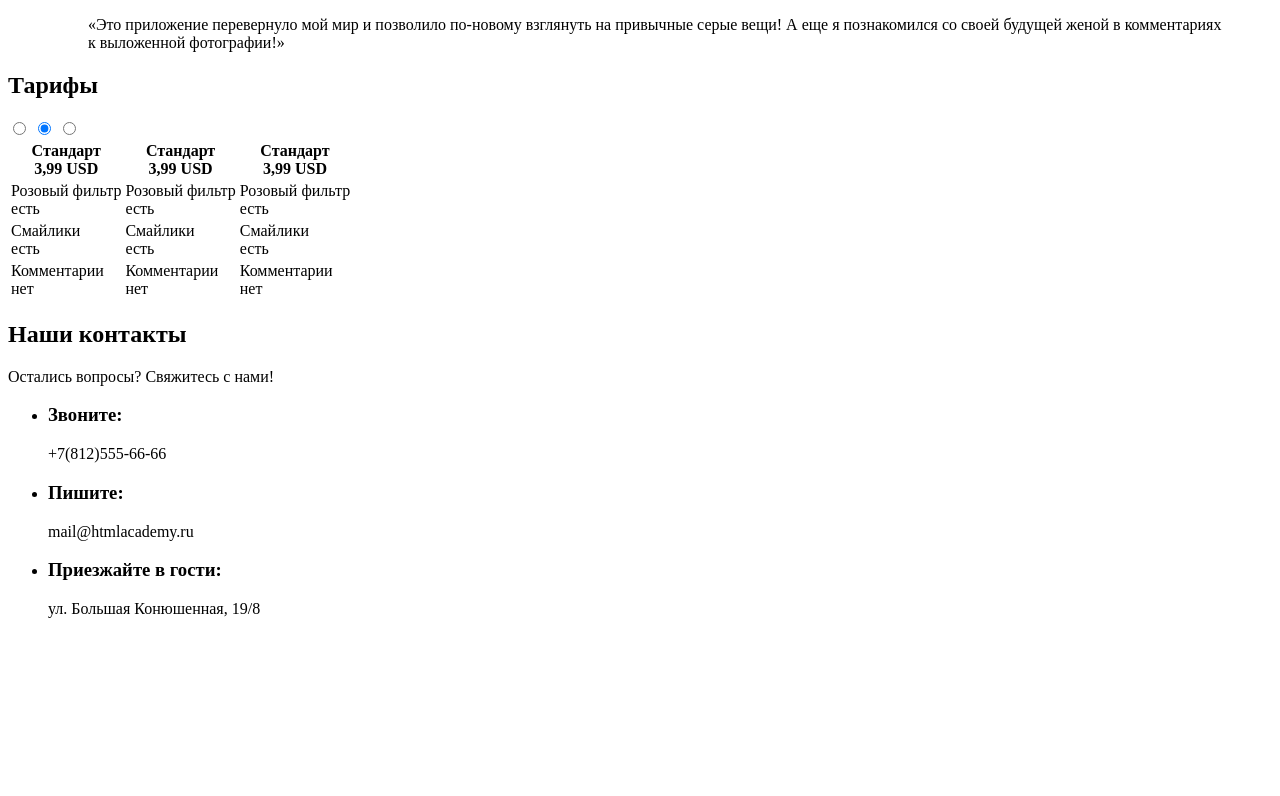
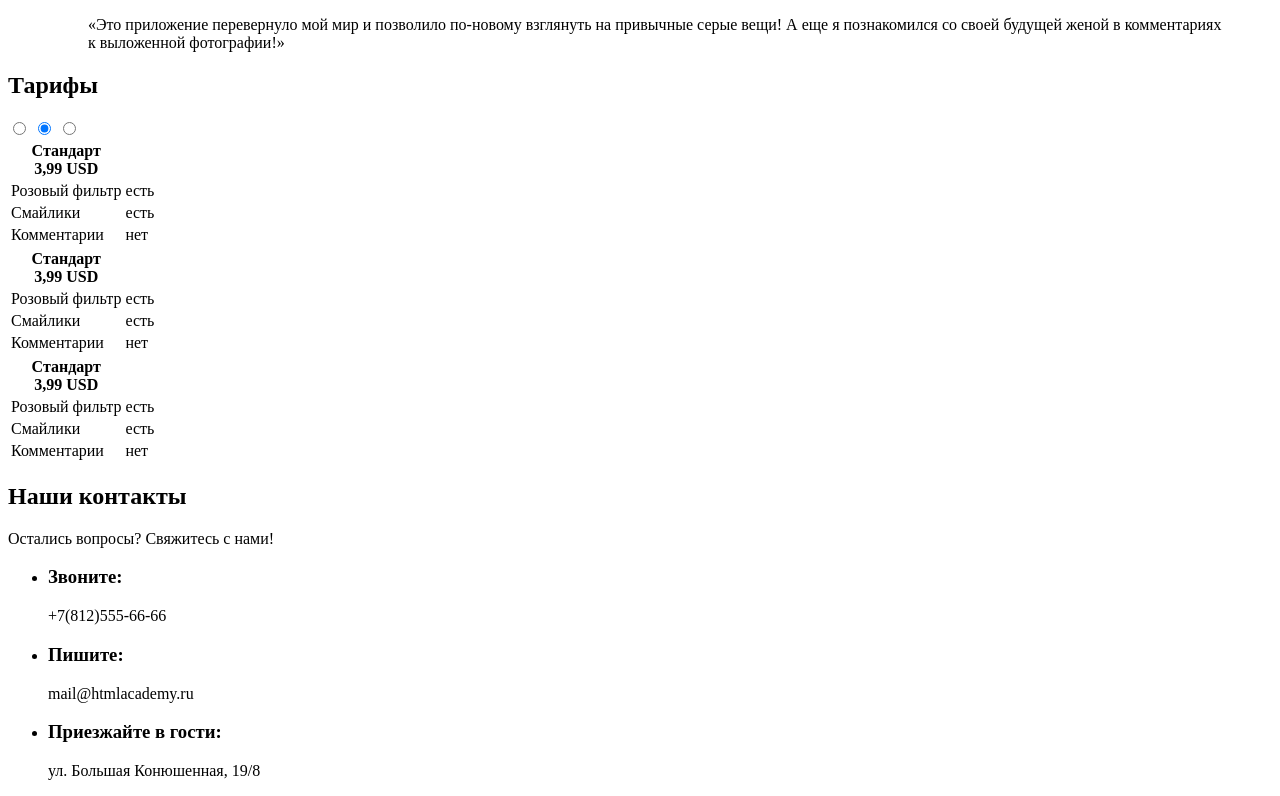
Before and after one commit to Kattmynta/108397-pink, a website: page index.html in a window 1280 px wide. Shown: the part 1025-1821 px from the top of the page. Before the commit the page ends 1659 px from the top, so only its background shows below. Drawn offline with Linux system fonts and the light colour scheme.

Commit message:
3 таблицы вместо одной в прайсе

```diff
--- a/index.html
+++ b/index.html
@@ -117,10 +117,36 @@
                   Стандарт<br />
                   <span class="price-table__price">3,99 USD</span>
                 </th>
-                <th class="price-table__title price-table__title--hit">
-                  Стандарт<br />
-                  <span class="price-table__price">3,99 USD</span>
-                </th>
+              </tr>
+              <tr>
+                <td class="price-table__cell">
+                  <span class="price-table__text">Розовый фильтр</span>
+                </td>
+                <td>
+                  <div class="price-table__check-icon price-table__check-icon--yes">есть</div>
+                </td>
+              </tr>
+              <tr>
+                <td class="price-table__cell">
+                  <span class="price-table__text">Смайлики</span>
+                </td>
+                <td>
+                  <div class="price-table__check-icon price-table__check-icon--yes">есть</div>
+                </td>
+              </tr>
+              <tr>
+                <td class="price-table__cell">
+                  <span class="price-table__text">Комментарии</span>
+                </td>
+                <td>
+                  <div class="price-table__check-icon price-table__check-icon--no">нет</div>
+                </td>
+              </tr>
+            </tbody>
+          </table>
+          <table class="price-table">
+            <tbody>
+              <tr>
                 <th class="price-table__title price-table__title--hit">
                   Стандарт<br />
                   <span class="price-table__price">3,99 USD</span>
@@ -129,47 +155,64 @@
               <tr>
                 <td class="price-table__cell">
                   <span class="price-table__text">Розовый фильтр</span>
-                  <div class="price-table__check-icon price-table__check-icon--yes">есть</div>
                 </td>
-                <td class="price-table__cell">
-                  <span class="price-table__text">Розовый фильтр</span>
-                  <div class="price-table__check-icon price-table__check-icon--yes">есть</div>
-                </td>
-                <td class="price-table__cell">
-                  <span class="price-table__text">Розовый фильтр</span>
+                <td>
                   <div class="price-table__check-icon price-table__check-icon--yes">есть</div>
                 </td>
               </tr>
               <tr>
                 <td class="price-table__cell">
                   <span class="price-table__text">Смайлики</span>
-                  <div class="price-table__check-icon price-table__check-icon--yes">есть</div>
                 </td>
-                <td class="price-table__cell">
-                  <span class="price-table__text">Смайлики</span>
-                  <div class="price-table__check-icon price-table__check-icon--yes">есть</div>
-                </td>
-                <td class="price-table__cell">
-                  <span class="price-table__text">Смайлики</span>
+                <td>
                   <div class="price-table__check-icon price-table__check-icon--yes">есть</div>
                 </td>
               </tr>
               <tr>
                 <td class="price-table__cell">
                   <span class="price-table__text">Комментарии</span>
-                  <div class="price-table__check-icon price-table__check-icon--no">нет</div>
                 </td>
-                <td class="price-table__cell">
-                  <span class="price-table__text">Комментарии</span>
-                  <div class="price-table__check-icon price-table__check-icon--no">нет</div>
-                </td>
-                <td class="price-table__cell">
-                  <span class="price-table__text">Комментарии</span>
+                <td>
                   <div class="price-table__check-icon price-table__check-icon--no">нет</div>
                 </td>
               </tr>
             </tbody>
           </table>
+          <table class="price-table">
+            <tbody>
+              <tr>
+                <th class="price-table__title price-table__title--hit">
+                  Стандарт<br />
+                  <span class="price-table__price">3,99 USD</span>
+                </th>
+              </tr>
+              <tr>
+                <td class="price-table__cell">
+                  <span class="price-table__text">Розовый фильтр</span>
+                </td>
+                <td>
+                  <div class="price-table__check-icon price-table__check-icon--yes">есть</div>
+                </td>
+              </tr>
+              <tr>
+                <td class="price-table__cell">
+                  <span class="price-table__text">Смайлики</span>
+                </td>
+                <td>
+                  <div class="price-table__check-icon price-table__check-icon--yes">есть</div>
+                </td>
+              </tr>
+              <tr>
+                <td class="price-table__cell">
+                  <span class="price-table__text">Комментарии</span>
+                </td>
+                <td>
+                  <div class="price-table__check-icon price-table__check-icon--no">нет</div>
+                </td>
+              </tr>
+            </tbody>
+          </table>
+
         </div>
         <div class="price-slider__controls slider-controls">
           <label for="price-btn-1"></label>
```
